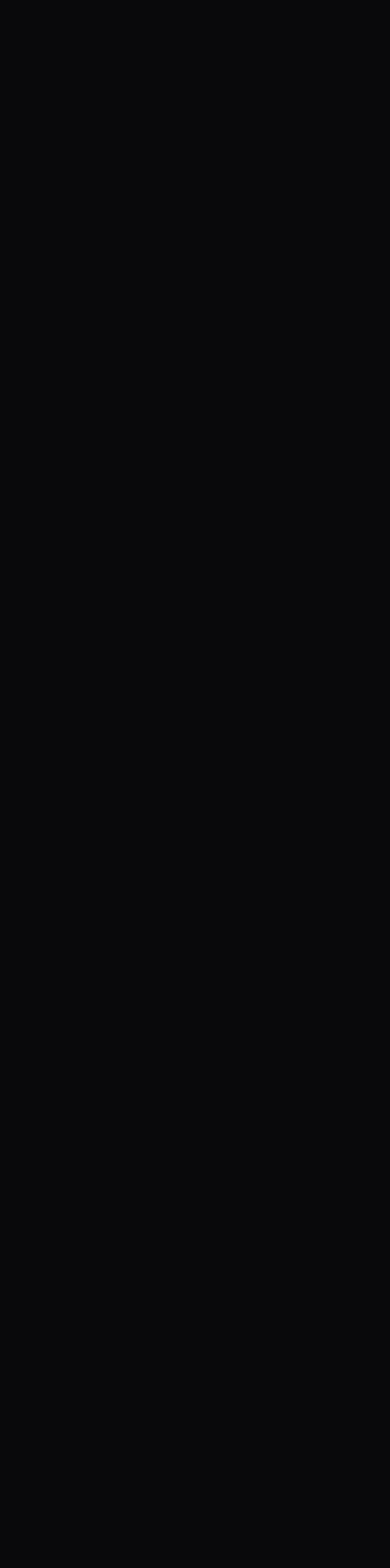
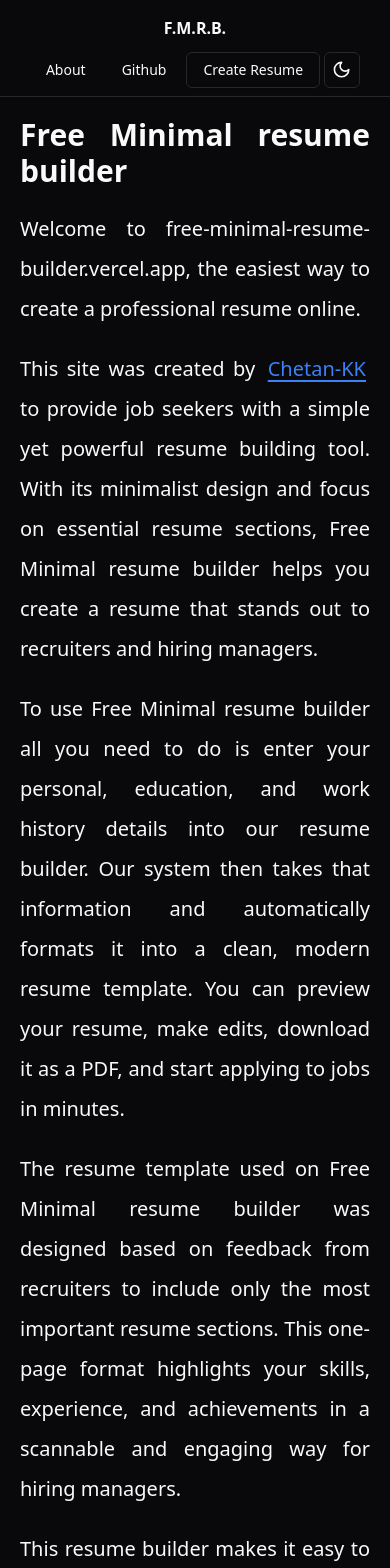
Before and after one commit to Chetan-KK/Free-Minimal-Resume-Builder, a React (Vite) app: page /about in a window 390 px wide. Before the commit this address had no page. Shown: the top 1568 px of the page. Before the commit the page ends 844 px from the top, so only its background shows below. Built offline with nearby package versions, Linux system fonts and the light colour scheme.

Commit message:
responsive

```diff
--- a/src/App.css
+++ b/src/App.css
@@ -1,5 +1,69 @@
-*,
-*::before,
-*::after {
-  /* box-shadow: 0 0 0 1px red; */
+/* Responsive styles using vw and vh */
+
+.resume-container {
+  width: 90vw;
+  margin: 0 auto;
+  padding: 1vw;
+  font-size: 2vw;
 }
+
+.header-section {
+  border-bottom: 0.1vw solid #ccc;
+  padding-bottom: 0.5vw;
+}
+
+.full-name {
+  font-size: 1.5vw;
+  font-weight: bold;
+  text-align: center;
+}
+
+.contact-section,
+.links-section {
+  display: flex;
+  justify-content: center;
+  gap: 0.4vw;
+  font-size: 0.8vw;
+}
+
+.summary-section {
+  border-bottom: 0.1vw solid #ccc;
+  padding-bottom: 0.5vw;
+}
+
+.summary-title {
+  font-size: 1.2vw;
+  font-weight: bold;
+  text-transform: uppercase;
+}
+
+.summary-text {
+  font-size: 0.8vw;
+  text-align: justify;
+  text-indent: 0.5vw;
+}
+
+/* Add similar styling for other sections */
+/* Example for Experience section: */
+
+.experience-section {
+  border-bottom: 0.1vw solid #ccc;
+  padding-bottom: 0.5vw;
+}
+
+.experience-title {
+  font-size: 1.2vw;
+  font-weight: bold;
+  text-transform: uppercase;
+}
+
+.experience-list {
+  font-size: 0.8vw;
+  text-align: justify;
+}
+
+.experience-item {
+  /* Add your styling for each item in the experience list */
+}
+
+/* Add styling for other sections as needed */
--- a/src/App.tsx
+++ b/src/App.tsx
@@ -11,12 +11,14 @@ import Achievements from "./pages/Achievements";
 import Education from "./pages/Education";
 import Certifications from "./pages/Certifications";
 import Skills from "./pages/Skills";
+import About from "./pages/About";
 
 function App() {
   return (
     <div>
       <Routes>
         <Route path="/" element={<Home />} />
+        <Route path="/about" element={<About />} />
         <Route path="/create/user" element={<User />} />
         <Route path="/create/summary" element={<Summary />} />
         <Route path="/create/experience" element={<Experience />} />
--- /dev/null
+++ b/src/components/Footer.tsx
@@ -0,0 +1,15 @@
+const Footer = () => {
+  return (
+    <div className="flex text-center justify-center items-center p-3">
+      Made with ❤ by{" "}
+      <a
+        href="https://www.linkedin.com/in/chetan-khulage"
+        className="ml-2 underline underline-offset-4"
+      >
+        Chetan-KK
+      </a>
+    </div>
+  );
+};
+
+export default Footer;
--- a/src/components/Header.tsx
+++ b/src/components/Header.tsx
@@ -5,7 +5,9 @@ import { Link } from "react-router-dom";
 const Header = () => {
   return (
     <div className="flex justify-between items-center sm:flex-row gap-3 sm:pt-2 pt-4 flex-col px-5 py-2 border-b-border border-b">
-      <div className="font-bold">Minimal Resume Builder</div>
+      <Link to={"/"}>
+        <div className="font-bold">F.M.R.B.</div>
+      </Link>
       <div className="flex justify-center gap-1 sm:gap-3 items-center">
         <Link to={"/about"}>
           <Button variant={"link"}>About</Button>
--- a/src/components/Resume.tsx
+++ b/src/components/Resume.tsx
@@ -18,8 +18,6 @@ const Resume = () => {
   const { educationData } = useEducationData();
   const { certificationsData } = useCertificationsData();
   const { skillsData } = useSkillsData();
-
-  console.log();
 
   return (
     <main className="resume w-[794px] overflow-hidden mx-auto p-3 text-primary">
--- /dev/null
+++ b/src/pages/About.tsx
@@ -0,0 +1,72 @@
+import Footer from "@/components/Footer";
+import Header from "@/components/Header";
+
+const About = () => {
+  return (
+    <div>
+      <Header />
+      <div className="p-5 leading-10 text-xl text-justify">
+        <h1 className="text-3xl font-bold mb-5">Free Minimal resume builder</h1>
+        <p className="mb-5">
+          Welcome to free-minimal-resume-builder.vercel.app, the easiest way to
+          create a professional resume online.
+        </p>
+        <p className="mb-5">
+          This site was created by{" "}
+          <a
+            href="https://www.linkedin.com/in/chetan-khulage"
+            target="_blank"
+            className="mx-1 underline underline-offset-4 text-blue-500"
+          >
+            Chetan-KK
+          </a>{" "}
+          to provide job seekers with a simple yet powerful resume building
+          tool. With its minimalist design and focus on essential resume
+          sections, Free Minimal resume builder helps you create a resume that
+          stands out to recruiters and hiring managers.
+        </p>
+        <p className="mb-5">
+          To use Free Minimal resume builder all you need to do is enter your
+          personal, education, and work history details into our resume builder.
+          Our system then takes that information and automatically formats it
+          into a clean, modern resume template. You can preview your resume,
+          make edits, download it as a PDF, and start applying to jobs in
+          minutes.
+        </p>
+        <p className="mb-5">
+          The resume template used on Free Minimal resume builder was designed
+          based on feedback from recruiters to include only the most important
+          resume sections. This one-page format highlights your skills,
+          experience, and achievements in a scannable and engaging way for
+          hiring managers.
+        </p>
+        <p className="mb-5">
+          This resume builder makes it easy to tailor your resume to each job
+          application.
+        </p>
+        <p className="mb-5">
+          Free Minimal resume builder is an open source project on GitHub.
+          Developers can contribute to help improve the site and build new
+          features. User feedback is also critical for making Free Minimal
+          resume builder more useful for job seekers. If you have any
+          suggestions, please contact us. link to repo:{" "}
+          <a
+            href="https://github.com/Chetan-KK/Free-Minimal-Resume-Builder"
+            target="_blank"
+            className="mx-1 underline underline-offset-4 text-blue-500"
+          >
+            here.
+          </a>
+        </p>
+        <p className="mb-5">
+          Thank you for choosing Free Minimal resume builder to create your
+          professional resume. We hope it will be a valuable tool in your job
+          search. Let us know if you have any other questions!
+        </p>
+      </div>
+      <Footer />
+    </div>
+  );
+};
+
+export default About;
--- a/src/pages/Home.tsx
+++ b/src/pages/Home.tsx
@@ -1,3 +1,4 @@
+import Footer from "@/components/Footer";
 import Header from "@/components/Header";
 import { Button } from "@/components/ui/button";
 import { Link } from "react-router-dom";
@@ -17,16 +18,11 @@ const Home = () => {
             Start creating resume now
           </Button>
         </Link>
+        <Link to={"/example"} className="ml-2 underline underline-offset-4">
+          Example resume
+        </Link>
       </div>
-      <div className="flex text-center justify-center items-center p-3">
-        Made with ❤ by{" "}
-        <a
-          href="https://www.linkedin.com/in/chetan-khulage"
-          className="ml-2 underline underline-offset-4"
-        >
-          Chetan-KK
-        </a>
-      </div>
+      <Footer />
     </div>
   );
 };
--- a/src/pages/Preview.tsx
+++ b/src/pages/Preview.tsx
@@ -11,14 +11,13 @@ const Preview = () => {
 
   return (
     <div>
-      <div className="">
-        <Resume />
-      </div>
-      <div className="fixed right-5 top-3 print:opacity-0">
+      <div className="flex justify-between items-center p-3 border-b">
+        <Button onClick={() => navigate(-1)}>Back</Button>
+        <p className="font-bold">F.M.R.B.</p>
         <Button onClick={handlePrint}>Print</Button>
       </div>
-      <div className="fixed left-5 top-3 print:opacity-0">
-        <Button onClick={() => navigate(-1)}>Back</Button>
+      <div className="overflow-scroll">
+        <Resume />
       </div>
     </div>
   );
```
Also changed, not shown: public/logo.png, 1 other file (tests, documents, lock files or other folders).
